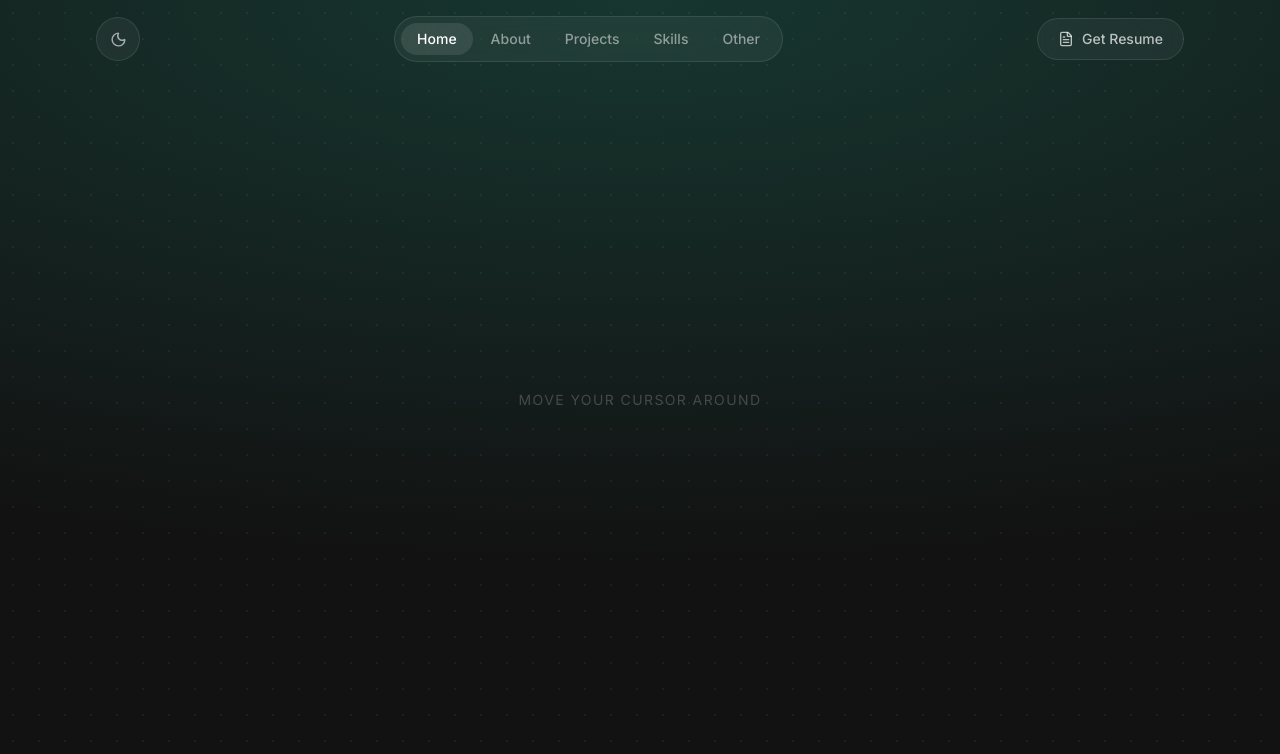
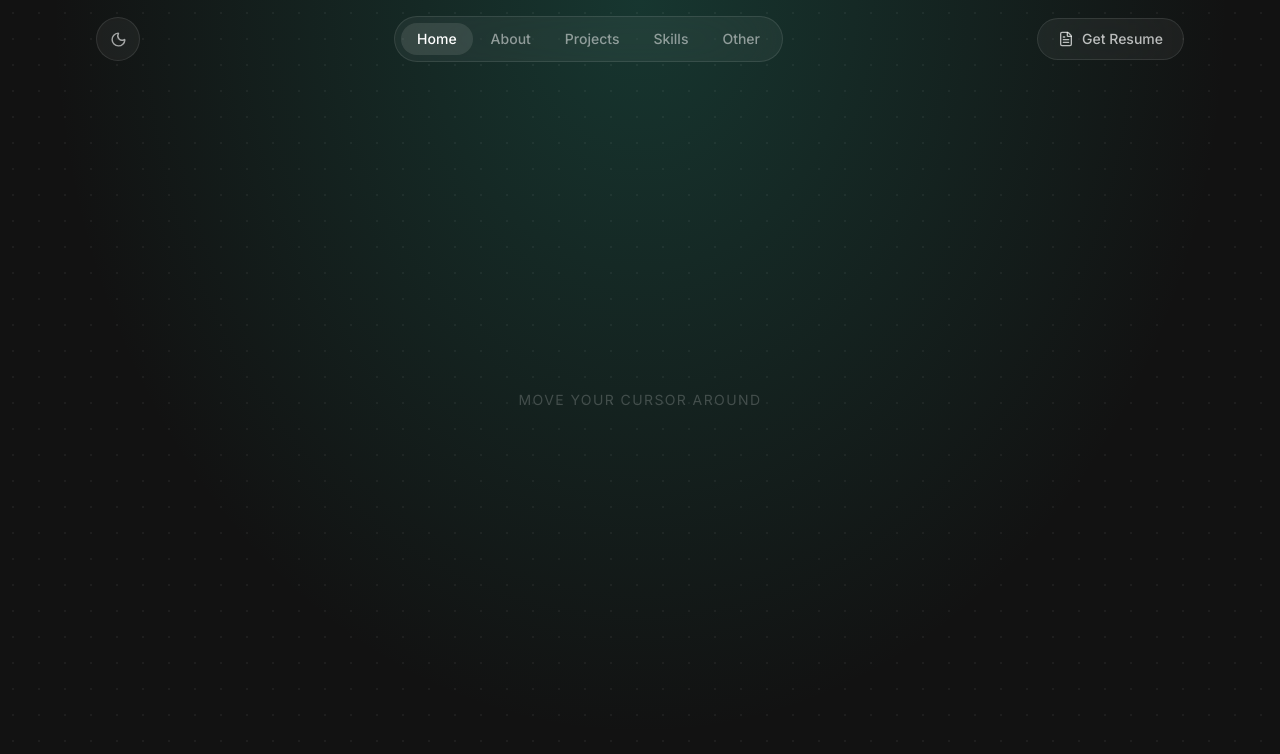
Before and after one commit to abeertech01/portfolio-site, a Next.js app: page / in a window 1280 px wide. Shown: the top 754 px of the page. Built offline with nearby package versions, Linux system fonts and the light colour scheme.

Commit message:
got back to the previous emerald radial effect

```diff
--- a/src/app/globals.css
+++ b/src/app/globals.css
@@ -51,10 +51,10 @@
 :root {
   --accent-green: #23947d;
   /* Light mode dot + gradient colours */
-  --dot-faint:  rgba(0, 0, 0, 0.08);
+  --dot-faint: rgba(0, 0, 0, 0.08);
   --dot-bright: rgba(0, 0, 0, 0.45);
-  --emerald-glow: rgba(35, 148, 125, 0.25);
-  --background: #f2f2f2;
+  --emerald-glow: rgba(35, 148, 125, 0.35);
+  --background: #e8e8e8;
   --foreground: oklch(0.145 0 0);
   --card: oklch(1 0 0);
   --card-foreground: oklch(0.145 0 0);
@@ -91,7 +91,7 @@
 .dark {
   --background: #121212;
   --accent-green: #23947d;
-  --dot-faint:  rgba(255, 255, 255, 0.05);
+  --dot-faint: rgba(255, 255, 255, 0.05);
   --dot-bright: rgba(255, 255, 255, 0.75);
   --emerald-glow: rgba(35, 148, 125, 0.28);
   --foreground: oklch(0.985 0 0);
@@ -134,13 +134,14 @@
     @apply bg-background text-foreground;
     /* Emerald radial glow — intensity set via --emerald-glow, flips with theme */
     background-image: radial-gradient(
-      ellipse 120% 70% at 50% 0%,
+      ellipse at 50% 0%,
       var(--emerald-glow) 0%,
-      transparent 100%
+      transparent 65%
     );
     /* Dot grid is handled by the two fixed layers in CursorSpotlight */
   }
-  html, body {
+  html,
+  body {
     font-family: var(--font-inter), Inter, sans-serif;
   }
 }
```
